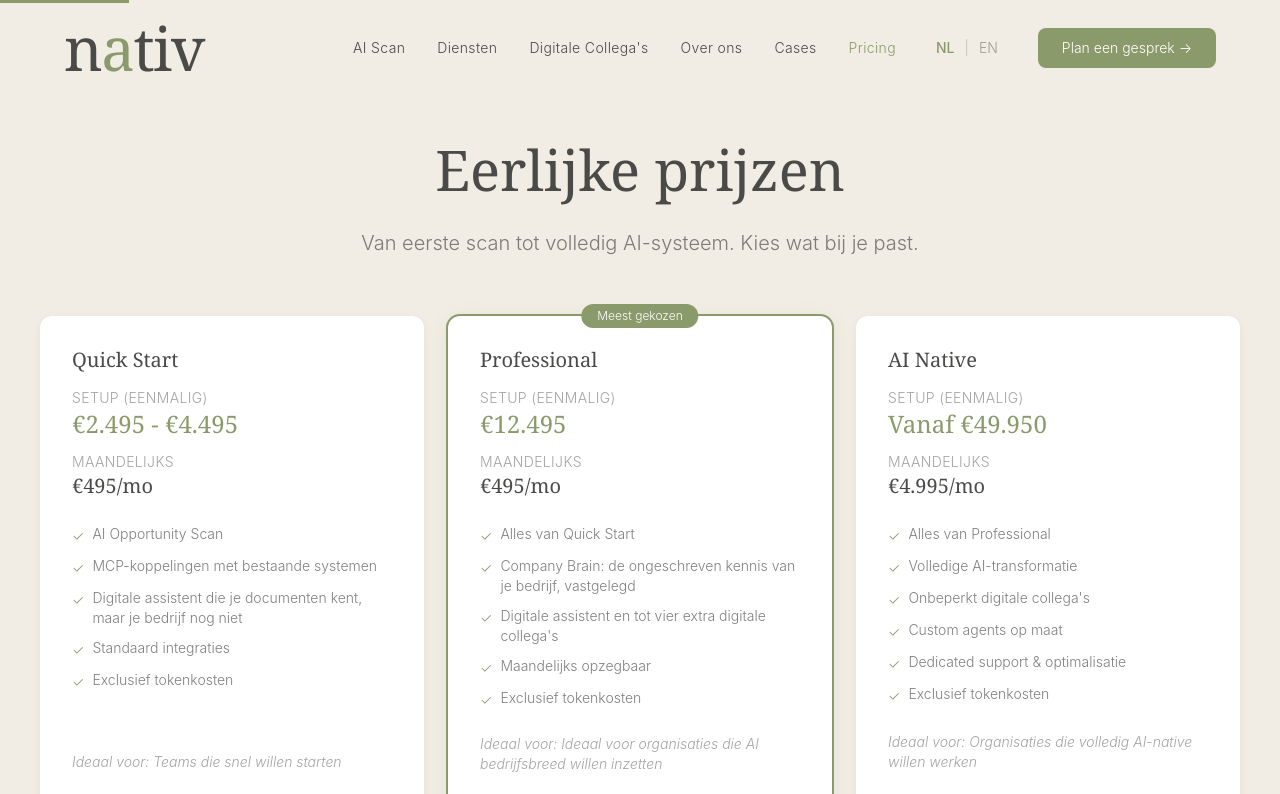
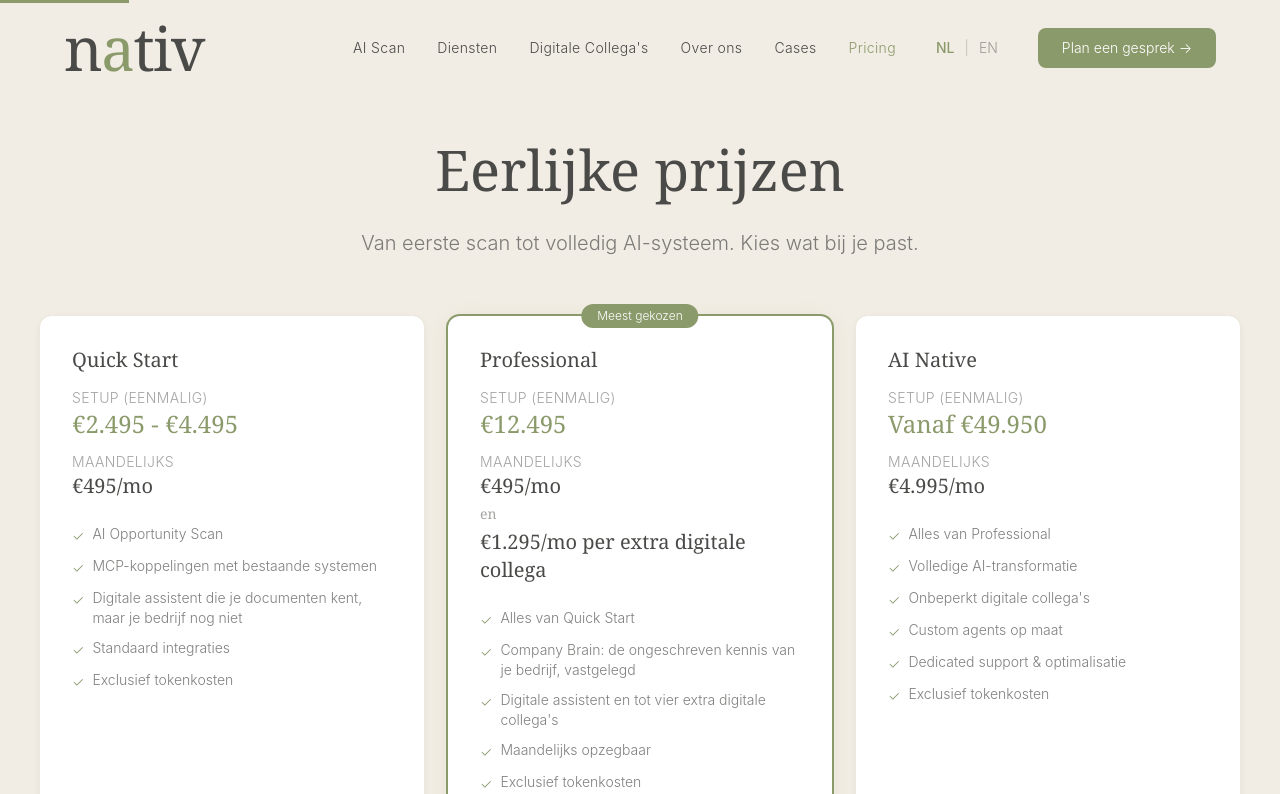
Before and after one commit to henryaoturner-art/nativ-website, a Next.js app: page /pricing in a window 1280 px wide. Shown: the top 794 px of the page. Built offline with nearby package versions, Linux system fonts and the light colour scheme.

Commit message:
Professional tier: add extra colleague pricing under monthly

```diff
--- a/src/app/pricing/page.tsx
+++ b/src/app/pricing/page.tsx
@@ -20,7 +20,7 @@ const translations = {
         ideal: "Teams die snel willen starten", highlighted: false, cta: "Start je Scan →",
       },
       {
-        name: "Professional", setup: "€12.495", monthly: "€495/mo", badge: "Meest gekozen",
+        name: "Professional", setup: "€12.495", monthly: "€495/mo\nen\n€1.295/mo per extra digitale collega", badge: "Meest gekozen",
         features: ["Alles van Quick Start", "Company Brain: de ongeschreven kennis van je bedrijf, vastgelegd", "Digitale assistent en tot vier extra digitale collega's", "Maandelijks opzegbaar", "Exclusief tokenkosten"],
         ideal: "Ideaal voor organisaties die AI bedrijfsbreed willen inzetten", highlighted: true, cta: "Plan een gesprek →",
       },
@@ -52,7 +52,7 @@ const translations = {
         ideal: "Teams that want to move fast", highlighted: false, cta: "Start your Scan →",
       },
       {
-        name: "Professional", setup: "€12,495", monthly: "€495/mo", badge: "Most popular",
+        name: "Professional", setup: "€12,495", monthly: "€495/mo\nand\n€1,295/mo per extra digital colleague", badge: "Most popular",
         features: ["Everything in Quick Start", "Company Brain: your company's unwritten knowledge, captured", "Digital assistant and up to four extra digital colleagues", "Cancel monthly", "Excluding token costs"],
         ideal: "Growing organisations ready to deploy AI", highlighted: true, cta: "Book a call →",
       },
@@ -112,7 +112,15 @@ export default function PricingPage() {
                 </div>
                 <div className="mt-3">
                   <p className="text-sm text-grey/50 uppercase tracking-wide">{c.monthlyLabel}</p>
-                  <p className="text-xl font-serif text-grey">{tier.monthly}</p>
+                  {tier.monthly.includes("\n") ? (
+                    <div className="text-xl font-serif text-grey">
+                      {tier.monthly.split("\n").map((line, i) => (
+                        <p key={i} className={line === "en" || line === "and" ? "text-sm text-grey/50 my-1" : ""}>{line}</p>
+                      ))}
+                    </div>
+                  ) : (
+                    <p className="text-xl font-serif text-grey">{tier.monthly}</p>
+                  )}
                 </div>
                 <ul className="mt-6 space-y-2.5 flex-1">
                   {tier.features.map((f) => (
```
